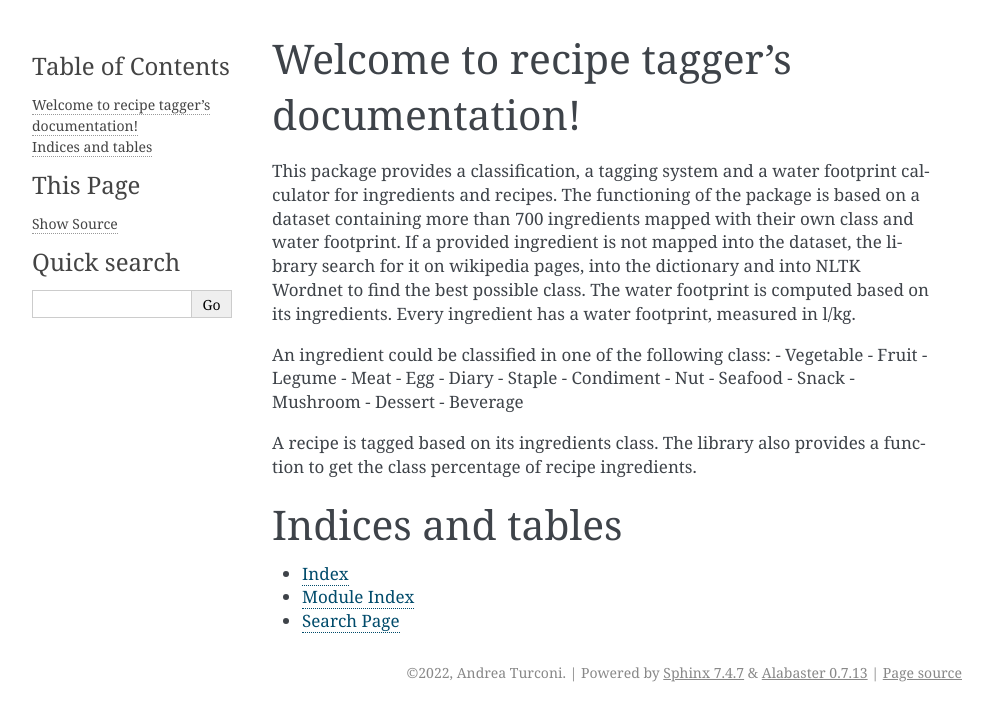
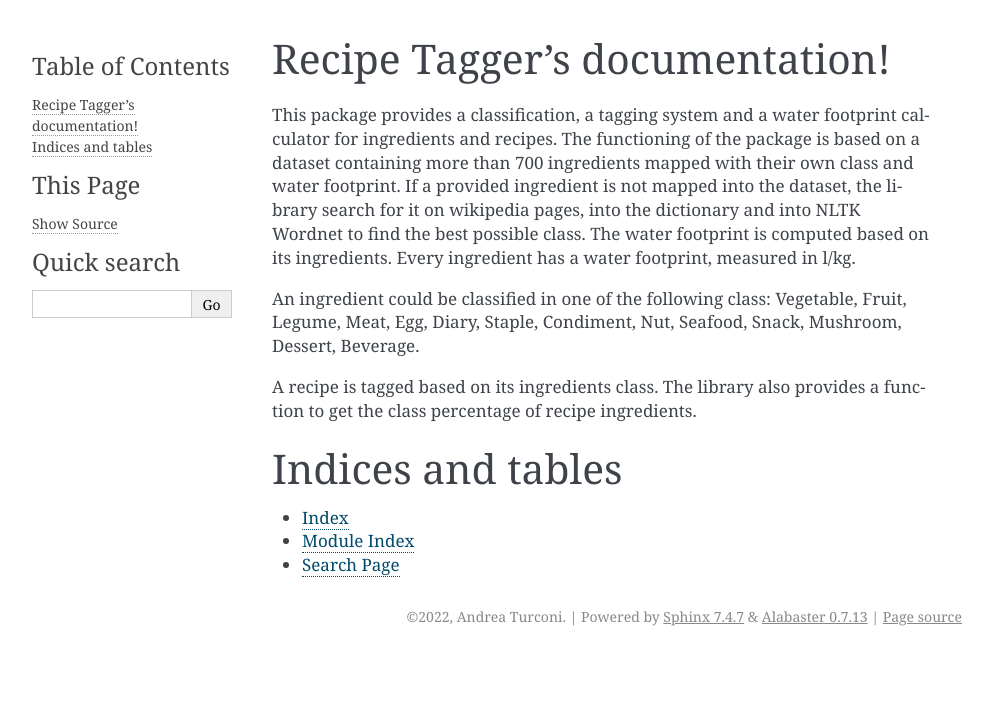
Before and after one commit to TurconiAndrea/recipe-tagger, a Sphinx documentation site: the page built from docs/index.rst, in a window 1280 px wide. Shown: the top 721 px of the page, without its empty margins (148-1141 px from the left). Built offline with Sphinx 7.4.7, drawn with Linux system fonts in a browser that asks for light colours.

Commit message:
Edited docs index

```diff
--- a/docs/conf.py
+++ b/docs/conf.py
@@ -14,14 +14,15 @@ Sphinx documentation builder.
 # add these directories to sys.path here. If the directory is relative to the
 # documentation root, use os.path.abspath to make it absolute, like shown here.
 #
-# import os
-# import sys
-# sys.path.insert(0, os.path.abspath('.'))
+import os
+import sys
+
+sys.path.insert(0, os.path.abspath("."))
 
 
 # -- Project information -----------------------------------------------------
 
-project = "recipe tagger"
+project = "Recipe Tagger"
 copyright = "2022, Andrea Turconi"
 author = "Andrea Turconi"
 
--- a/docs/index.rst
+++ b/docs/index.rst
@@ -3,27 +3,14 @@
    You can adapt this file completely to your liking, but it should at least
    contain the root `toctree` directive.
 
-Welcome to recipe tagger's documentation!
+Recipe Tagger's documentation!
 =========================================
 
 This package provides a classification, a tagging system and a water footprint calculator for ingredients and recipes.
 The functioning of the package is based on a dataset containing more than 700 ingredients mapped with their own class and water footprint. If a provided ingredient is not mapped into the dataset, the library search for it on wikipedia pages, into the dictionary and into NLTK Wordnet to find the best possible class. The water footprint is computed based on its ingredients. Every ingredient has a water footprint, measured in l/kg.
 
-An ingredient could be classified in one of the following class:
-- Vegetable
-- Fruit
-- Legume
-- Meat
-- Egg
-- Diary
-- Staple
-- Condiment
-- Nut
-- Seafood
-- Snack
-- Mushroom
-- Dessert
-- Beverage
+An ingredient could be classified in one of the following class: Vegetable, Fruit, Legume, Meat, Egg, Diary, Staple,
+Condiment, Nut, Seafood, Snack, Mushroom, Dessert, Beverage.
 
 A recipe is tagged based on its ingredients class. The library also provides a function to get the class percentage of recipe ingredients.
 
```
Also changed, not shown: docs/modules.rst (added, +9 -0 lines), docs/recipe_tagger.rst (added, +45 -0 lines), docs/setup.rst (added, +7 -0 lines), docs/tests.rst (added, +37 -0 lines).
